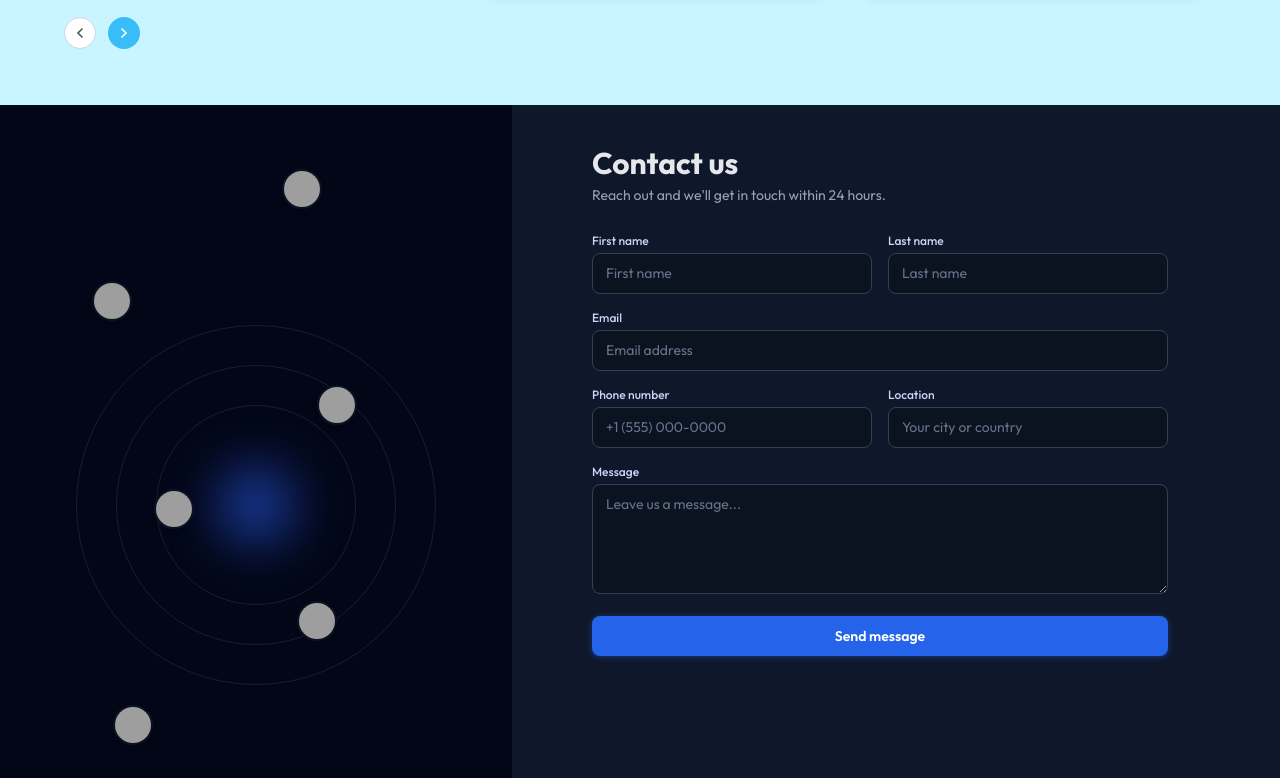
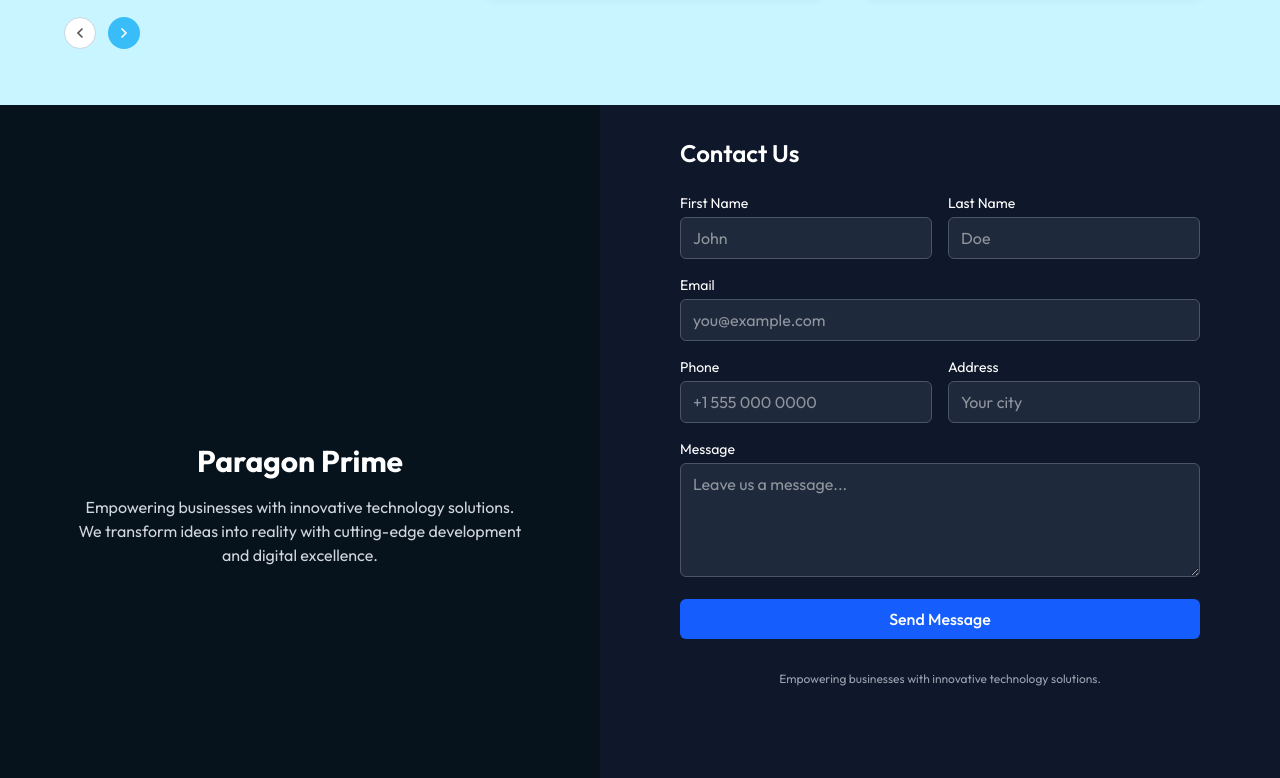
Before and after one commit to adarshverma1111/paragon-prime, a React app: page / in a window 1280 px wide. Shown: the part 6262-7040 px from the top of the page. Built offline with nearby package versions, Linux system fonts and the light colour scheme; grey boxes are pictures that could not be loaded; the HTML template or start-up script is replaced by a standard one.

Commit message:
contact form updated

```diff
--- a/src/components/Home/ContactPage.jsx
+++ b/src/components/Home/ContactPage.jsx
@@ -1,245 +1,107 @@
-import { useState } from "react";
+import React from "react";
 
-const avatars = [
-  { src: "https://randomuser.me/api/portraits/women/44.jpg", style: { top: "8%", left: "55%" } },
-  { src: "https://randomuser.me/api/portraits/men/32.jpg",   style: { top: "22%", left: "18%" } },
-  { src: "https://randomuser.me/api/portraits/women/65.jpg", style: { top: "35%", left: "62%" } },
-  { src: "https://randomuser.me/api/portraits/women/55.jpg", style: { top: "48%", left: "30%" } },
-  { src: "https://randomuser.me/api/portraits/men/41.jpg",   style: { top: "62%", left: "58%" } },
-  { src: "https://randomuser.me/api/portraits/men/60.jpg",   style: { top: "75%", left: "22%" } },
-  { src: "https://randomuser.me/api/portraits/men/75.jpg",   style: { top: "85%", left: "48%" } },
-];
-
-export default function ContactPage() {
-  const [form, setForm] = useState({
-    firstName: "",
-    lastName: "",
-    email: "",
-    phone: "",
-    location: "",
-    message: "",
-  });
-
-  const handle = (e) =>
-    setForm({ ...form, [e.target.name]: e.target.value });
-
+export default function Contact() {
   return (
-    <>
-      <style>{`
-        @import url('https://fonts.googleapis.com/css2?family=Inter:wght@400;500;600;700;800&display=swap');
-        * { box-sizing: border-box; }
-        body { margin: 0; }
-
-        .input-field {
-          width: 100%;
-          padding: 9px 13px;
-          border: 1px solid #334155;
-          border-radius: 8px;
-          font-size: 14px;
-          font-family: inherit;
-          color: #E5E7EB;
-          background: #0B1220;
-          outline: none;
-          transition: border-color 0.2s, box-shadow 0.2s;
-        }
-
-        .input-field::placeholder { color: #64748B; }
-
-        .input-field:focus {
-          border-color: #2563EB;
-          box-shadow: 0 0 0 3px rgba(37,99,235,0.35);
-        }
-
-        textarea.input-field {
-          resize: vertical;
-          min-height: 110px;
-        }
-
-        @keyframes float-avatar {
-          0%, 100% { transform: translateY(0); }
-          50% { transform: translateY(-6px); }
-        }
-      `}</style>
-
     <div
-        className="flex flex-col lg:flex-row min-h-screen"
+      className="flex flex-col lg:flex-row lg:min-h-screen"
       style={{ fontFamily: "'Inter', sans-serif" }}
     >
-
-        {/* LEFT PANEL - Hidden on Mobile */}
-        <div
-          className="hidden lg:flex relative flex-col justify-between lg:w-5/12 xl:w-2/5 flex-shrink-0"
-          style={{ background: "#020617", minHeight: "320px" }}
-        >
-          <div className="absolute inset-0 flex items-center justify-center overflow-hidden">
-
-            {[200, 280, 360].map((size, i) => (
-              <div
-                key={i}
-                className="absolute rounded-full border"
-                style={{
-                  width: size,
-                  height: size,
-                  borderColor: "rgba(148,163,184,0.15)",
-                }}
-              />
-            ))}
-
-            <div
-              className="absolute rounded-full"
-              style={{
-                width: 80,
-                height: 80,
-                background:
-                  "radial-gradient(circle, #2563EB 0%, #1E40AF 60%, transparent 100%)",
-                filter: "blur(26px)",
-                opacity: 0.75,
-              }}
-            />
-
-            {avatars.map((a, i) => (
-              <div
-                key={i}
-                className="absolute"
-                style={{
-                  ...a.style,
-                  animation: `float-avatar ${3 + i * 0.4}s ease-in-out infinite`,
-                  animationDelay: `${i * 0.3}s`,
-                }}
-              >
-                <img
-                  src={a.src}
-                  alt=""
-                  className="rounded-full object-cover border-2 border-[#0B1220] shadow-md"
-                  style={{ width: 40, height: 40 }}
-                />
-              </div>
-            ))}
+      {/* LEFT DESIGN SECTION (Hidden on Mobile) */}
+      <div className="hidden lg:flex flex-1 bg-[#06121c] text-white items-center justify-center p-10">
+        <div className="max-w-md text-center">
+          <h2 className="text-3xl font-bold mb-4">Paragon Prime</h2>
+          <p className="text-gray-300">
+            Empowering businesses with innovative technology solutions.
+            We transform ideas into reality with cutting-edge development
+            and digital excellence.
+          </p>
         </div>
       </div>
 
-        {/* RIGHT PANEL */}
-        <div
-          className="flex-1 flex flex-col px-6 sm:px-10 lg:px-14 xl:px-20 py-10"
-          style={{ background: "#0F172A" }}
-        >
-          <div className="mb-7">
-            <h1
-              className="font-bold text-2xl sm:text-3xl mb-1"
-              style={{ color: "#E5E7EB" }}
-            >
-              Contact us
-            </h1>
-            <p className="text-sm" style={{ color: "#94A3B8" }}>
-              Reach out and we'll get in touch within 24 hours.
-            </p>
-          </div>
+      {/* RIGHT FORM SECTION */}
+      <div className="flex-1 px-6 sm:px-10 lg:px-14 xl:px-20 py-8 bg-[#0f172a] text-white">
+        <div className="w-full max-w-3xl mx-auto">
+          <h2 className="text-2xl font-semibold mb-6">Contact Us</h2>
 
-          <form
-            onSubmit={(e) => e.preventDefault()}
-            className="flex flex-col gap-4 max-w-xl"
-          >
+          <form className="space-y-4">
 
-            {/* FIRST + LAST NAME (Same row even on mobile) */}
-            <div className="flex flex-row gap-4">
-              <div className="flex-1 min-w-0">
-                <label className="block text-xs font-medium mb-1" style={{ color: "#CBD5F5" }}>
-                  First name
-                </label>
+            {/* First + Last Name */}
+            <div className="grid grid-cols-2 gap-4">
+              <div>
+                <label className="block text-sm mb-1">First Name</label>
                 <input
-                  name="firstName"
-                  value={form.firstName}
-                  onChange={handle}
-                  placeholder="First name"
-                  className="input-field"
+                  type="text"
+                  placeholder="John"
+                  className="w-full px-3 py-2 rounded-md bg-[#1e293b] border border-gray-600 focus:outline-none focus:ring-2 focus:ring-blue-500"
                 />
               </div>
 
-              <div className="flex-1 min-w-0">
-                <label className="block text-xs font-medium mb-1" style={{ color: "#CBD5F5" }}>
-                  Last name
-                </label>
+              <div>
+                <label className="block text-sm mb-1">Last Name</label>
                 <input
-                  name="lastName"
-                  value={form.lastName}
-                  onChange={handle}
-                  placeholder="Last name"
-                  className="input-field"
+                  type="text"
+                  placeholder="Doe"
+                  className="w-full px-3 py-2 rounded-md bg-[#1e293b] border border-gray-600 focus:outline-none focus:ring-2 focus:ring-blue-500"
                 />
               </div>
             </div>
 
+            {/* Email (Full Width) */}
             <div>
-              <label className="block text-xs font-medium mb-1" style={{ color: "#CBD5F5" }}>
-                Email
-              </label>
+              <label className="block text-sm mb-1">Email</label>
               <input
-                name="email"
                 type="email"
-                value={form.email}
-                onChange={handle}
-                placeholder="Email address"
-                className="input-field"
+                placeholder="you@example.com"
+                className="w-full px-3 py-2 rounded-md bg-[#1e293b] border border-gray-600 focus:outline-none focus:ring-2 focus:ring-blue-500"
               />
             </div>
 
-            <div className="flex flex-col sm:flex-row gap-4">
-              <div className="flex-1">
-                <label className="block text-xs font-medium mb-1" style={{ color: "#CBD5F5" }}>
-                  Phone number
-                </label>
+            {/* Phone + Address (Same Row) */}
+            <div className="grid grid-cols-2 gap-4">
+              <div>
+                <label className="block text-sm mb-1">Phone</label>
                 <input
-                  name="phone"
                   type="tel"
-                  value={form.phone}
-                  onChange={handle}
-                  placeholder="+1 (555) 000-0000"
-                  className="input-field"
+                  placeholder="+1 555 000 0000"
+                  className="w-full px-3 py-2 rounded-md bg-[#1e293b] border border-gray-600 focus:outline-none focus:ring-2 focus:ring-blue-500"
                 />
               </div>
 
-              <div className="flex-1">
-                <label className="block text-xs font-medium mb-1" style={{ color: "#CBD5F5" }}>
-                  Location
-                </label>
+              <div>
+                <label className="block text-sm mb-1">Address</label>
                 <input
-                  name="location"
-                  value={form.location}
-                  onChange={handle}
-                  placeholder="Your city or country"
-                  className="input-field"
+                  type="text"
+                  placeholder="Your city"
+                  className="w-full px-3 py-2 rounded-md bg-[#1e293b] border border-gray-600 focus:outline-none focus:ring-2 focus:ring-blue-500"
                 />
               </div>
             </div>
 
+            {/* Message */}
             <div>
-              <label className="block text-xs font-medium mb-1" style={{ color: "#CBD5F5" }}>
-                Message
-              </label>
+              <label className="block text-sm mb-1">Message</label>
               <textarea
-                name="message"
-                value={form.message}
-                onChange={handle}
+                rows="4"
                 placeholder="Leave us a message..."
-                className="input-field"
-              />
+                className="w-full px-3 py-2 rounded-md bg-[#1e293b] border border-gray-600 focus:outline-none focus:ring-2 focus:ring-blue-500"
+              ></textarea>
             </div>
 
+            {/* Button */}
             <button
               type="submit"
-              className="w-full py-2.5 rounded-lg font-semibold text-sm transition-all duration-200 hover:opacity-90 active:scale-[0.98]"
-              style={{
-                background: "#2563EB",
-                color: "white",
-                boxShadow: "0 1px 6px rgba(37,99,235,0.45)",
-              }}
+              className="w-full bg-blue-600 hover:bg-blue-700 transition-all py-2 rounded-md font-medium"
             >
-              Send message
+              Send Message
             </button>
 
           </form>
+
+          <div className="text-center text-xs text-gray-400 mt-8">
+            Empowering businesses with innovative technology solutions.
           </div>
         </div>
-    </>
+      </div>
+    </div>
   );
 }
```
Lines whose indentation alone changed are shown as unchanged.
